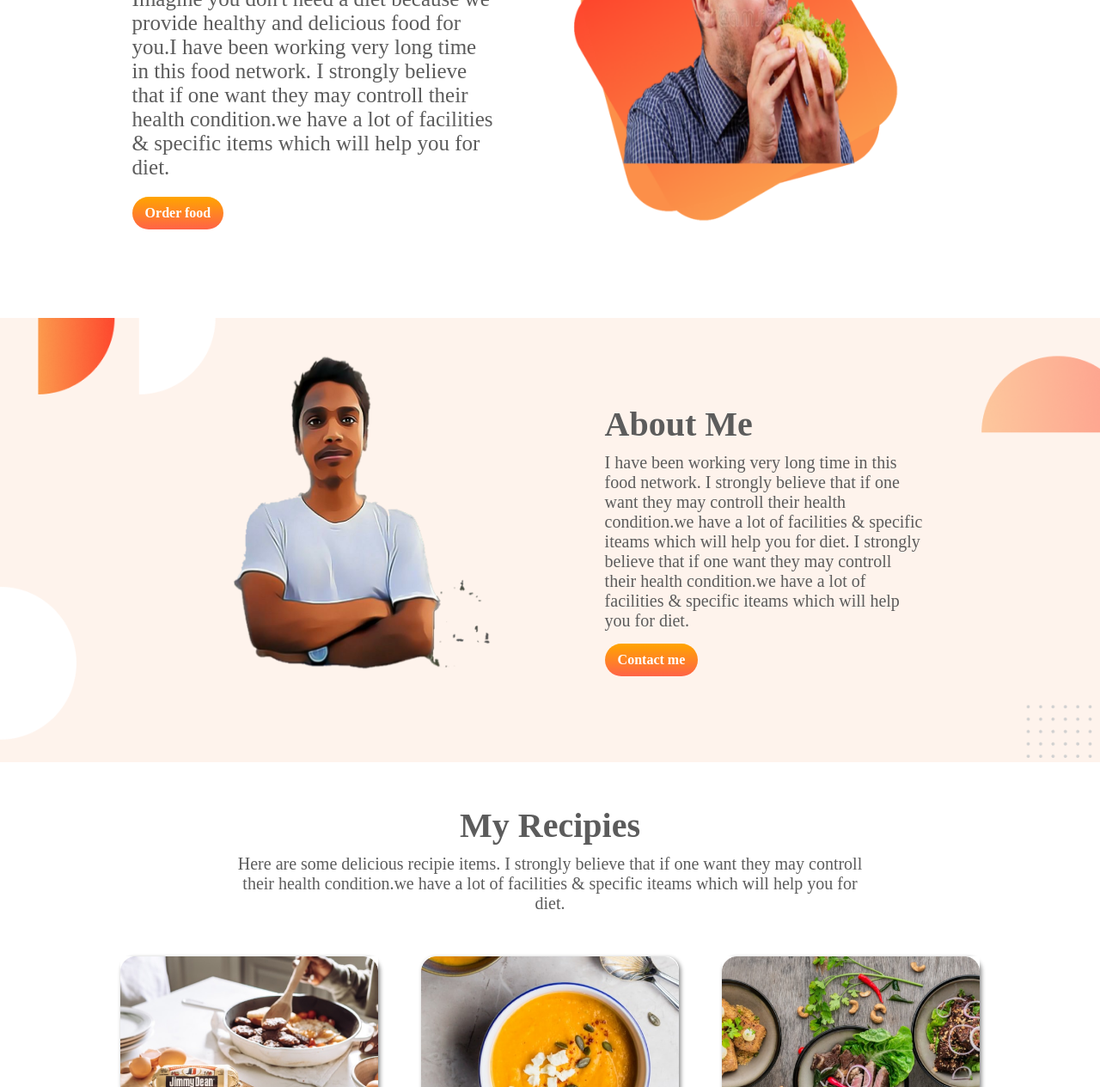
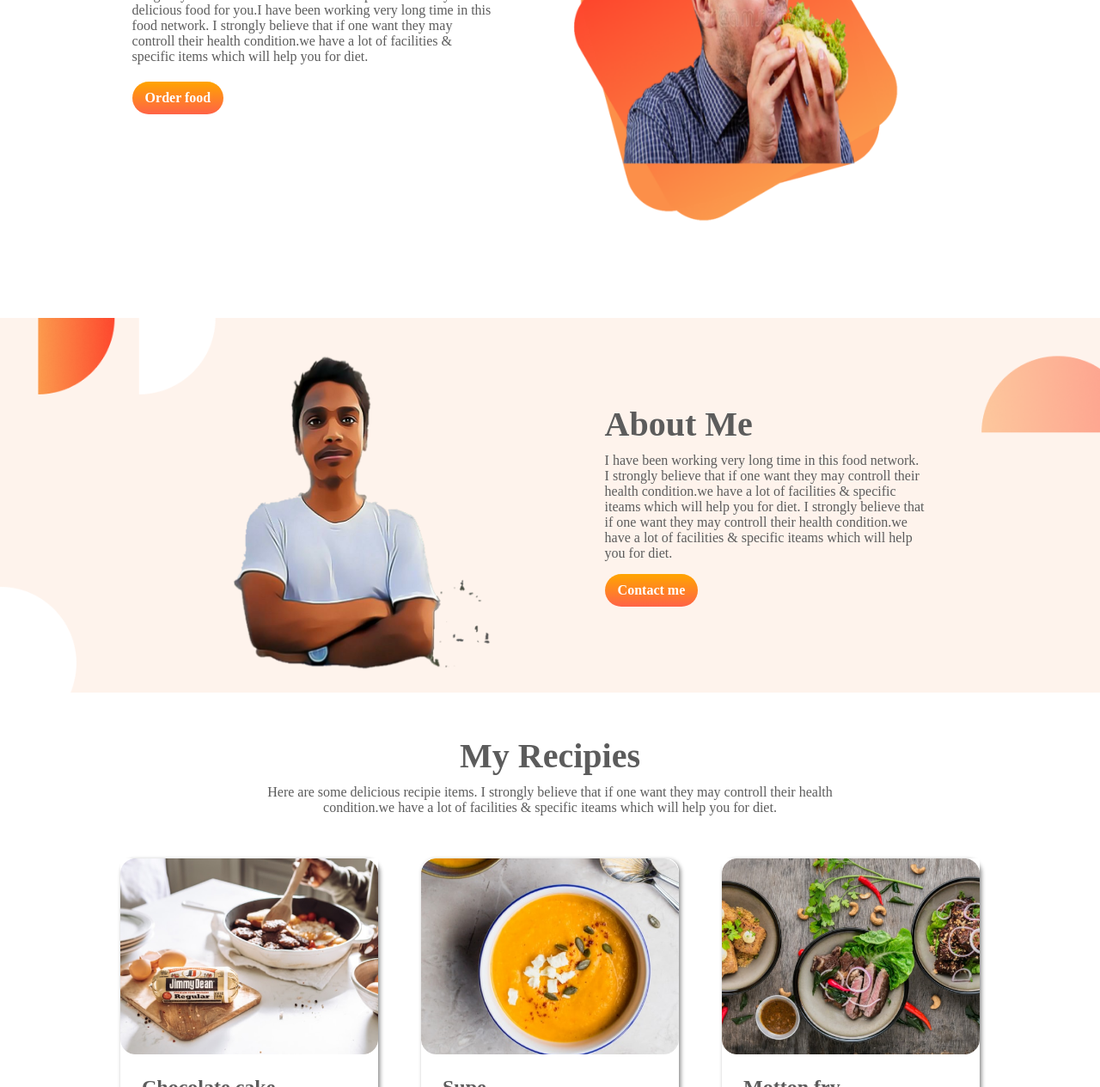
Before and after one commit to ShahanshaHabib/Food_Network, a plain HTML site: page index.html in a window 1280 px wide. Shown: the part 280-1545 px from the top of the page at 86% size. Drawn offline with Linux system fonts and the light colour scheme; a web font is replaced by a local one.

Commit message:
2nd commit

```diff
--- a/style.css
+++ b/style.css
@@ -27,7 +27,7 @@ span{
     font-size: 3rem;
 }
 .head-text p{
-    font-size: 25px;
+    /* font-size: 16px; */
     margin-bottom: 20px;
 }
 .head-img img{
@@ -71,7 +71,7 @@ span{
     margin-bottom: 10px;
 }
 .about-text p {
-    font-size: 20px;
+    /* font-size: 20px; */
     margin-bottom: 15px;
 }
 
@@ -85,7 +85,7 @@ span{
     margin-bottom: 10px;
 }
 .recepie-des p {
-    font-size: 20px;
+    /* font-size: 20px; */
     margin-bottom: 15px;
     padding: 0px 120px;
 }
```
